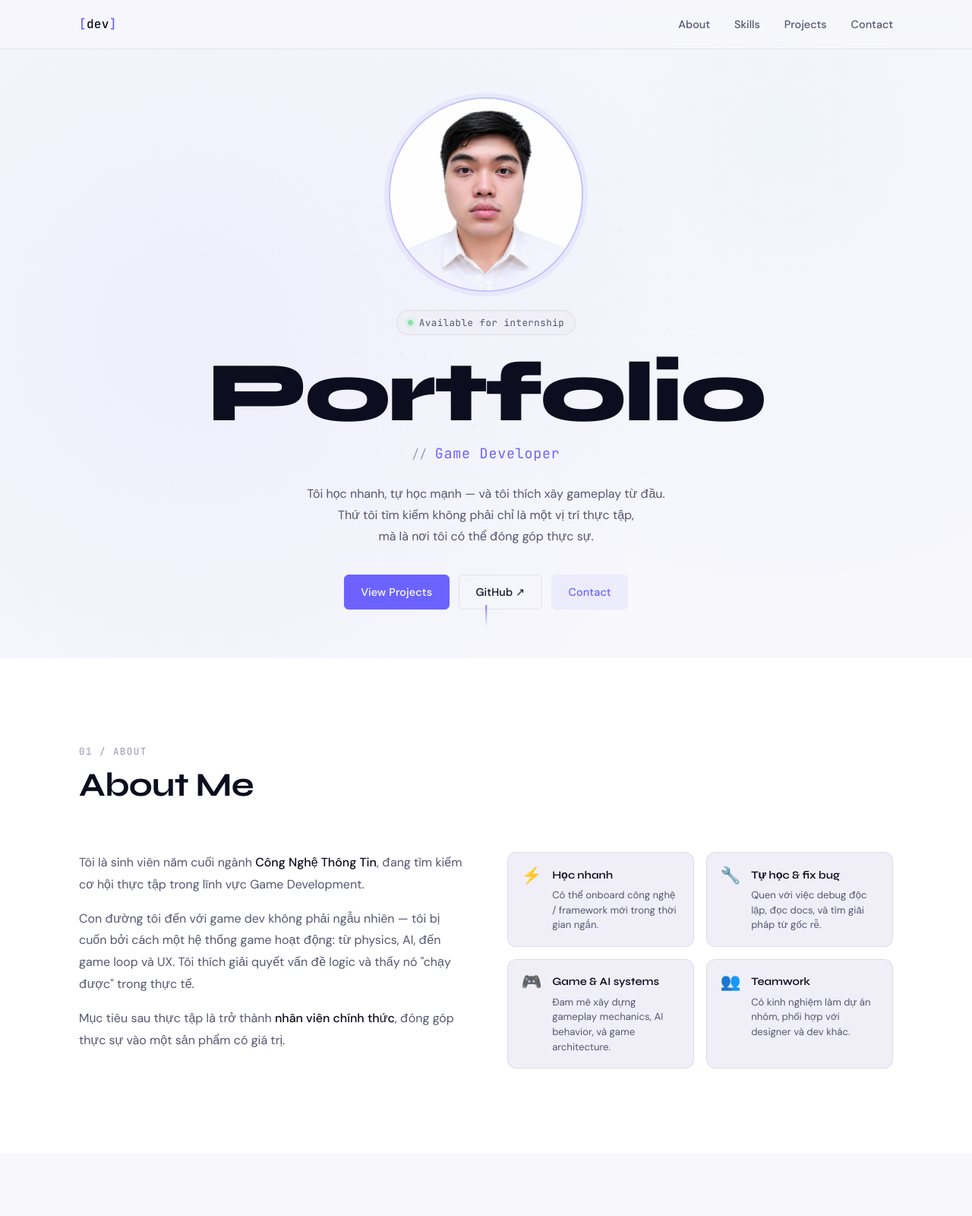
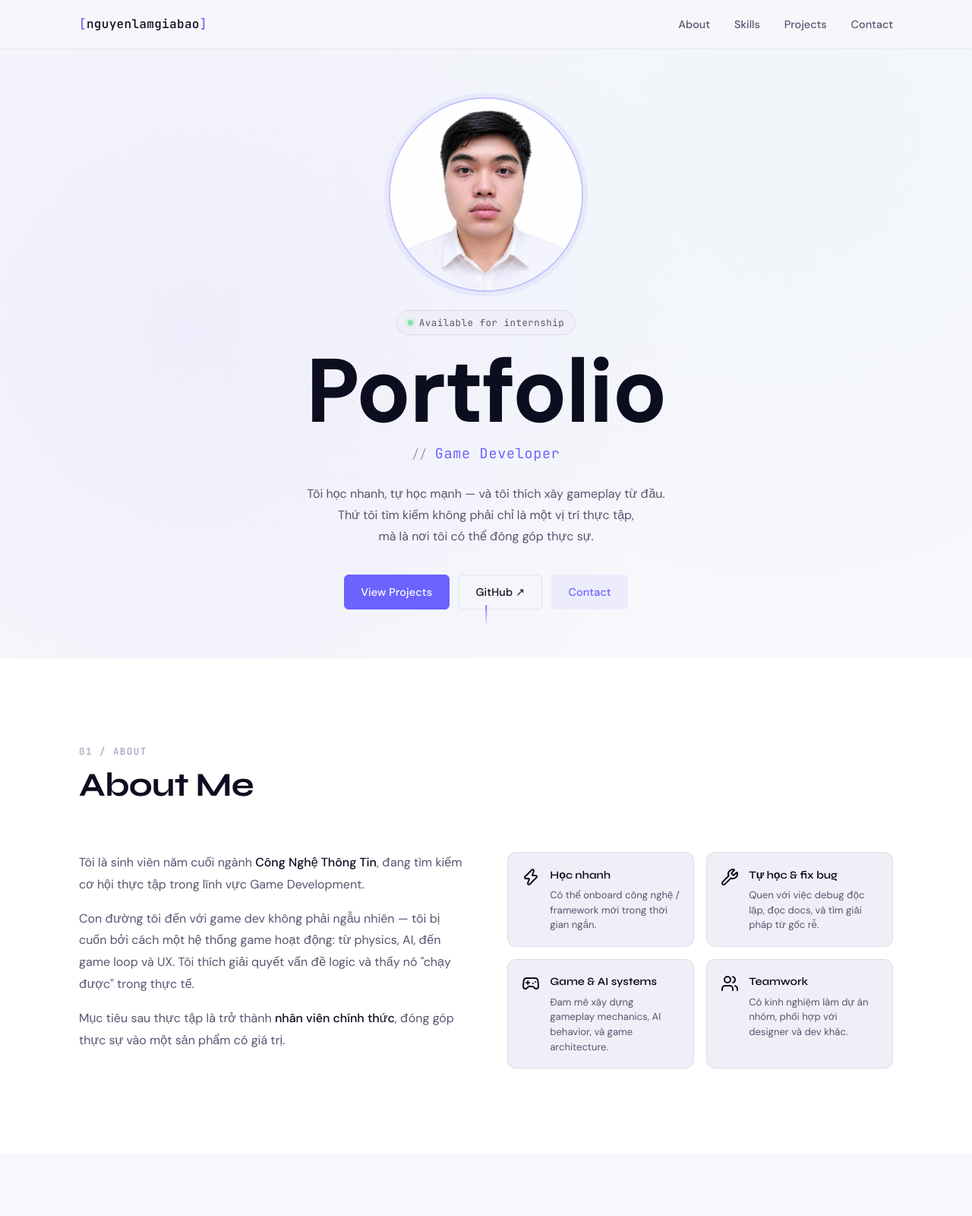
Before and after one commit to nguyenlamgiabao/Portfolio, a plain HTML site: page index.html in a window 1280 px wide. Shown: the top 1600 px of the page at 76% size. Drawn offline with nearby package versions, Linux system fonts and the light colour scheme.

Commit message:
chỉnh sửa về avatar, và icon

```diff
--- a/index.html
+++ b/index.html
@@ -10,7 +10,9 @@
   <!-- Google Fonts: Syne (headings) + DM Sans (body) + JetBrains Mono (code/accent) -->
   <link rel="preconnect" href="https://fonts.googleapis.com" />
   <link rel="preconnect" href="https://fonts.gstatic.com" crossorigin />
-  <link href="https://fonts.googleapis.com/css2?family=Syne:wght@400;600;700;800&family=DM+Sans:wght@300;400;500&family=JetBrains+Mono:wght@400;500&display=swap" rel="stylesheet" />
+  <link href="https://fonts.googleapis.com/css2?family=Syne:wght@400;600;700;800&family=DM+Sans:wght@300;400;500&family=JetBrains+Mono:wght@400;500&family=Pixelify+Sans&display=swap" rel="stylesheet" />
+
+  <script src="https://unpkg.com/lucide@latest"></script>
 
   <link rel="stylesheet" href="style.css" />
 </head>
@@ -22,7 +24,7 @@
   <header class="navbar" id="navbar">
     <nav class="nav-inner container">
       <a href="#hero" class="nav-logo">
-        <span class="logo-bracket">[</span>dev<span class="logo-bracket">]</span>
+        <span class="logo-bracket">[</span>nguyenlamgiabao<span class="logo-bracket">]</span>
       </a>
 
       <!-- Desktop nav links -->
@@ -144,28 +146,28 @@
         <!-- Highlights -->
         <div class="about-highlights fade-up delay-2">
           <div class="highlight-card">
-            <span class="highlight-icon">⚡</span>
+            <span class="highlight-icon"><i data-lucide="zap"></i></span>
             <div>
               <h4>Học nhanh</h4>
               <p>Có thể onboard công nghệ / framework mới trong thời gian ngắn.</p>
             </div>
           </div>
           <div class="highlight-card">
-            <span class="highlight-icon">🔧</span>
+            <span class="highlight-icon"><i data-lucide="wrench"></i></span>
             <div>
               <h4>Tự học & fix bug</h4>
               <p>Quen với việc debug độc lập, đọc docs, và tìm giải pháp từ gốc rễ.</p>
             </div>
           </div>
           <div class="highlight-card">
-            <span class="highlight-icon">🎮</span>
+            <span class="highlight-icon"><i data-lucide="gamepad-2"></i></span>
             <div>
               <h4>Game & AI systems</h4>
               <p>Đam mê xây dựng gameplay mechanics, AI behavior, và game architecture.</p>
             </div>
           </div>
           <div class="highlight-card">
-            <span class="highlight-icon">👥</span>
+            <span class="highlight-icon"><i data-lucide="users"></i></span>
             <div>
               <h4>Teamwork</h4>
               <p>Có kinh nghiệm làm dự án nhóm, phối hợp với designer và dev khác.</p>
@@ -592,6 +594,7 @@
     </div>
   </footer>
 
+  <script>lucide.createIcons();</script>
 
   <script src="script.js"></script>
 </body>
--- a/style.css
+++ b/style.css
@@ -4,7 +4,7 @@
    ═══════════════════════════════════════════════════════════ */
 
 /* ───────────────────────────────────────
-   1. CSS CUSTOM PROPERTIES (TOKENS)
+   1. CSS CUSTOM PROPERTIES
 ──────────────────────────────────────── */
 :root {
   /* Colors — Dark Mode (default) */
@@ -35,6 +35,7 @@
   --font-heading: 'Syne', sans-serif;
   --font-body:    'DM Sans', sans-serif;
   --font-mono:    'JetBrains Mono', monospace;
+  --font-pixel:   'Pixelify Sans', sans-serif;
 
   /* Spacing */
   --space-xs:  0.5rem;
@@ -136,6 +137,12 @@ ul {
 .mono {
   font-family: var(--font-mono);
   font-size: 0.85em;
+  color: var(--accent);
+}
+
+.pixel{
+  font-family: var(--font-pixel);
+  font-size: 1.3em;
   color: var(--accent);
 }
 
@@ -398,10 +405,10 @@ ul {
   margin-bottom: 1.5rem;
 }
 .hero-avatar img {
-  /* width: 96px;
-  height: 96px; */
   width: 256px;
   height: 256px;
+  max-width: 60vw;
+  max-height: 60vw;
   border-radius: 50%;
   border: 2px solid var(--border-hover);
   box-shadow: 0 0 0 6px var(--accent-soft);
@@ -440,11 +447,11 @@ ul {
 
 /* Main title */
 .hero-title {
-  font-family: var(--font-heading);
+  font-family: var(--font-body);
   font-size: clamp(3rem, 9vw, 7rem);
   font-weight: 800;
   line-height: 1;
-  letter-spacing: -0.03em;
+  letter-spacing: 0.03em;
   color: var(--text-primary);
   margin-bottom: 0.5rem;
 }
```
